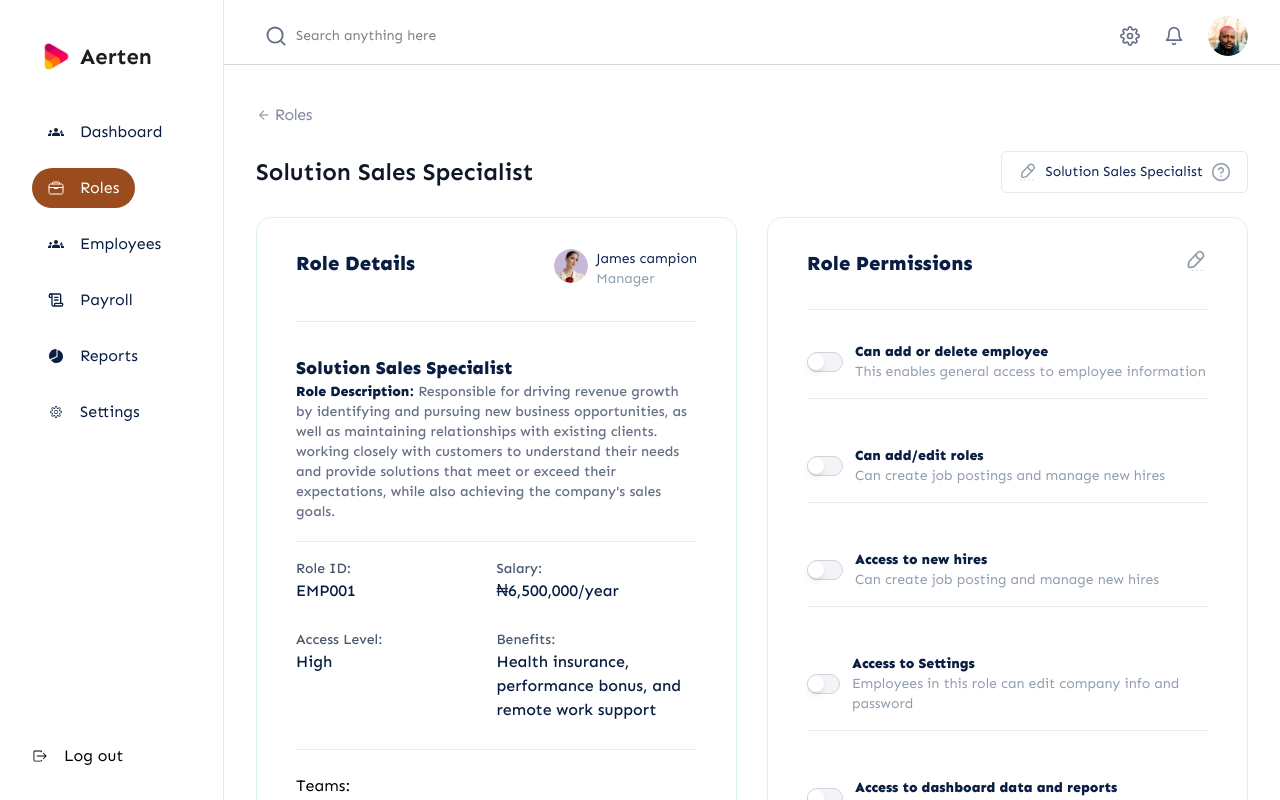
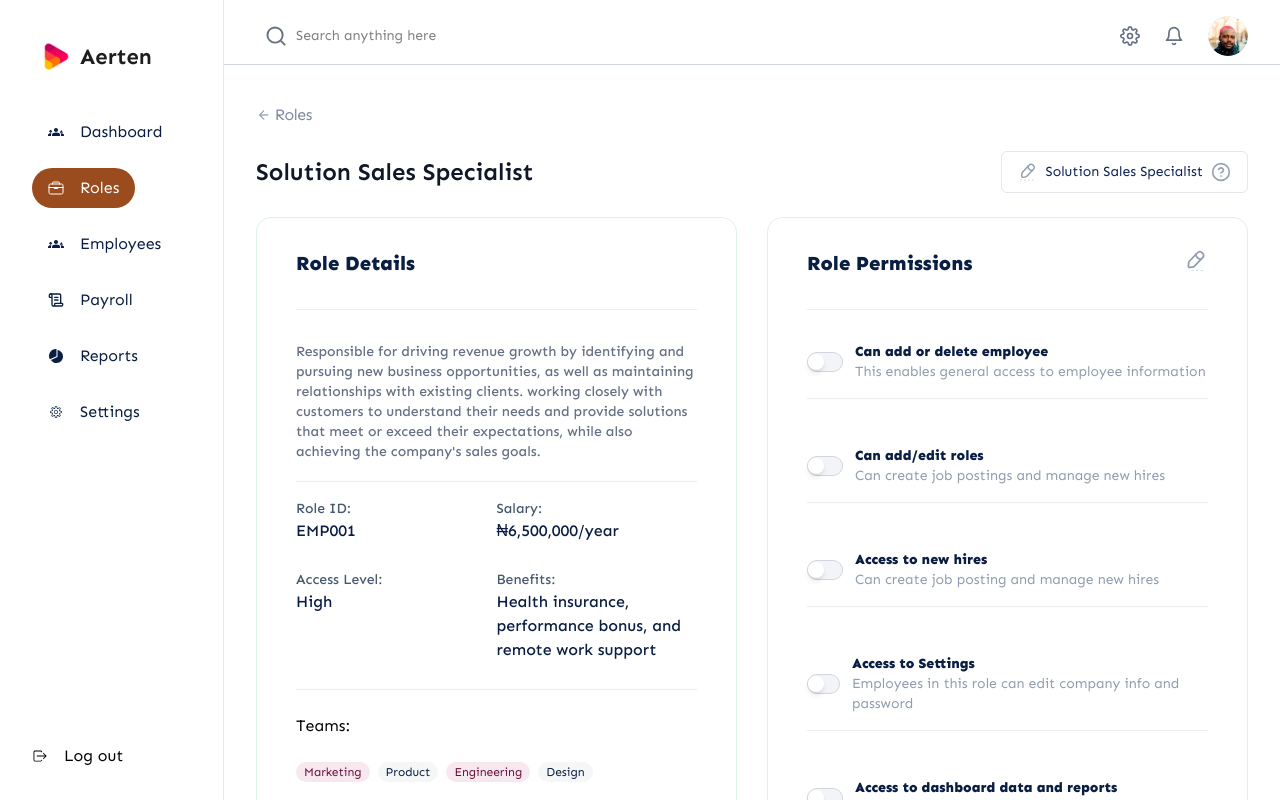
Before and after one commit to tilobaaa/aerten-hr, a React (Vite) app: page /roles/EMP001 in a window 1280 px wide. Shown: the top 800 px of the page. Built offline with nearby package versions, Linux system fonts and the light colour scheme.

Commit message:
where i stopped

```diff
--- a/src/components/Role Details/Details1.jsx
+++ b/src/components/Role Details/Details1.jsx
@@ -11,7 +11,7 @@ const Details1 = () => {
     <div className="basis-1/2 border-1 border-[#dff2e6] px-[2.44rem] py-[1.96rem] rounded-[0.9375rem]">
       <div className="pb-8 mb-8 border-b-1 border-[#eaecf0] flex justify-between">
         <p className="text-[#091e42] text-xl font-black">Role Details</p>
-        <div className="flex gap-2">
+        {/* <div className="flex gap-2">
           <img
             className="w-[2.125rem] h-[2.125rem] rounded-full"
             src={employeePng}
@@ -21,12 +21,12 @@ const Details1 = () => {
             <p className="text-sm text-[#0e2354]">James campion</p>
             <p className="text-[#909dad]">Manager</p>
           </div>
-        </div>
+        </div> */}
       </div>
       <div className="flex flex-col pb-[1.19rem] border-b-1 border-[#eaecf0]">
-        <p className="text-[#091e42] text-lg font-black">{fullRole.role}</p>
+        {/* <p className="text-[#091e42] text-lg font-black">{fullRole.role}</p> */}
         <p className="text-[#667085] text-sm font-medium">
-          <span className="text-[#091e42] font-black">Role Description: </span>
+          <span className="text-[#091e42] font-black"></span>
           {fullRole.desc}
         </p>
       </div>
```
